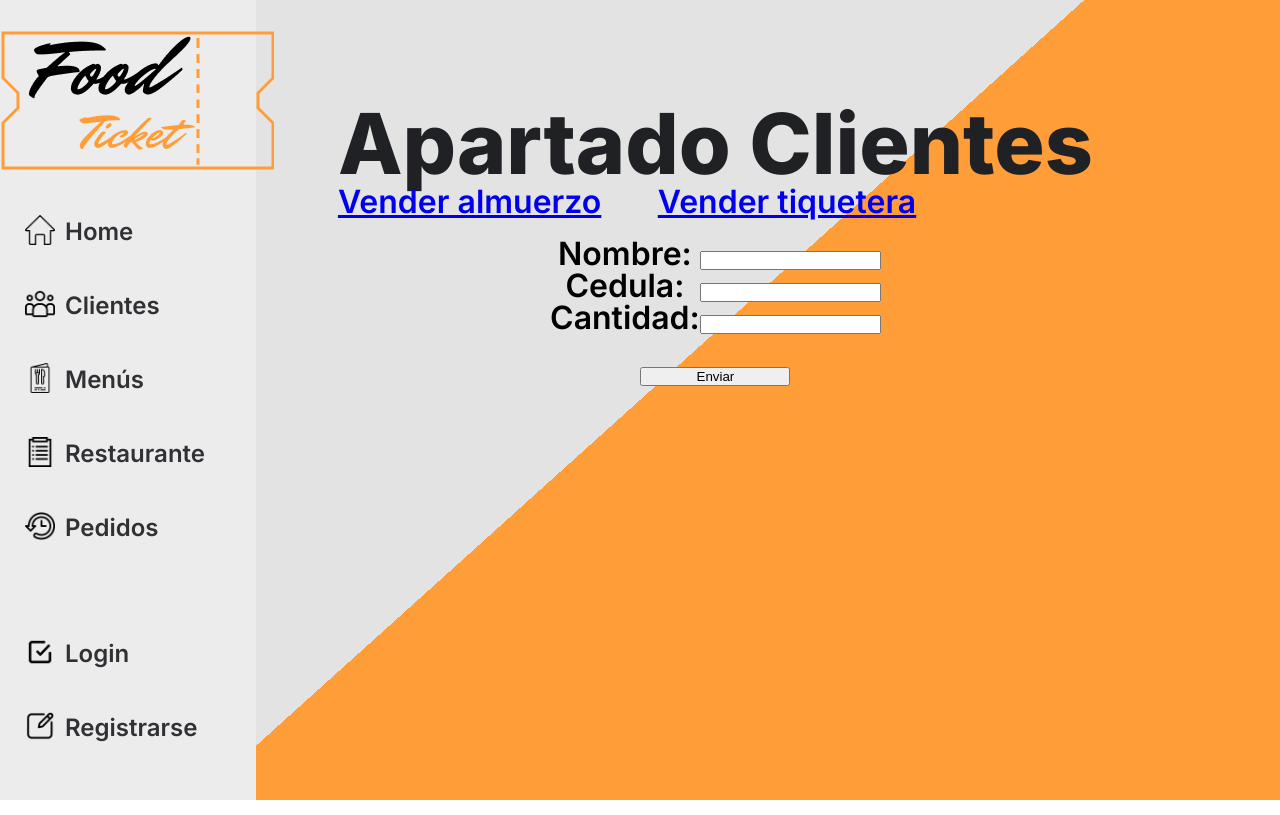
After one commit to GiBsyGG/ppi_05, a Django app: page /clientes/venta/ in a window 1280 px wide. The commit adds this page. Run offline with Django 4.2, Linux system fonts and the light colour scheme.

Commit message:
App Clientes
Primeros avances de la app clientes
1. se generaron las vistas
2. se generaron los formularios.
3. se modificaron las urls

```diff
--- /dev/null
+++ b/foodticket/clientes/forms.py
@@ -0,0 +1,10 @@
+from django import forms
+
+class FormularioVentaTiquetera(forms.Form):
+    nombre = forms.CharField(label="Nombre")
+    cedula = forms.CharField(label="Cedula", required=True)
+    cantidad = forms.IntegerField(label="Cantidad", required=True)
+
+class FormularioVentaAlmuerzo(forms.Form):
+    cedula = forms.CharField(label="Cedula", required=True)
+    cantidad = forms.IntegerField(label="Cantidad", required=True)
--- a/foodticket/clientes/templates/clientes/index.html
+++ b/foodticket/clientes/templates/clientes/index.html
@@ -6,7 +6,14 @@
     <div class="principal">
         <div class="principal__texto">
             <h1>Apartado Clientes</h1>
-            <p>Tu asistente para restaurante</p>
+            <ul class="nav nav-tabs">
+                <li><a href="{% url 'compra' %}">Vender almuerzo</a>
+                    &nbsp;&nbsp;&nbsp;&nbsp;&nbsp;
+                    <a href="{% url 'venta' %}">Vender tiquetera </a>
+                </li>
+            </ul>
+            {% block content_clientes %}
+            {% endblock  %}
         </div>
     </div>
 </main>
--- /dev/null
+++ b/foodticket/clientes/templates/clientes/venta.html
@@ -0,0 +1,16 @@
+{% extends 'clientes/index.html' %}
+{% load static %}
+
+{% block content_clientes %}
+    <div>
+        {% if "valido" in request.GET %}
+            <p style="color: white;" >Información enviada correctamente</p>
+        {% endif %}
+        <form action="" method="POST" style="text-align: center;"> {% csrf_token %}
+            <table style="color: black; margin: 20px auto;">
+                {{formulario_venta.as_table}}
+            </table>
+            <input type="submit" value="Enviar" style="width: 150px;">
+        </form>
+    </div>
+{% endblock  %}
--- a/foodticket/clientes/urls.py
+++ b/foodticket/clientes/urls.py
@@ -1,10 +1,10 @@
-from django.contrib import admin
 from django.urls import path
-
 from . import views
 
-app_name = "clientes"
 
 urlpatterns = [
-    path("", views.IndexView.as_view(), name="index"),
+    path('', views.index, name="index"),
+    path('compra/', views.compra, name="compra"),
+    path('venta/', views.venta, name="venta"),
+
 ]
--- a/foodticket/clientes/views.py
+++ b/foodticket/clientes/views.py
@@ -1,7 +1,40 @@
-from django.shortcuts import render
-from django.views import generic
-
+from django.shortcuts import render, redirect
+from .forms import FormularioVentaTiquetera, FormularioVentaAlmuerzo
 
 # Create your views here.
-class IndexView(generic.TemplateView):
-    template_name = "clientes/index.html"
+
+def index(request):
+    return render(request, "clientes/index.html")
+
+def venta(request):
+
+    formulario = FormularioVentaTiquetera()
+
+    if request.method == 'POST':
+
+        formulario = FormularioVentaTiquetera(data=request.POST)
+
+        if formulario.is_valid():
+            nombre = request.POST.get("nombre")
+            cedula = request.POST.get("cedula")
+            cantidad = request.POST.get("cantidad")
+
+        # TODO: se debe hacer el crud
+
+    return render(request, "clientes/venta.html", {"formulario_venta": formulario})
+
+def compra(request):
+
+    formulario = FormularioVentaAlmuerzo()
+
+    if request.method == 'POST':
+
+        formulario = FormularioVentaAlmuerzo(data=request.POST)
+
+        if formulario.is_valid():
+            cedula = request.POST.get("cedula")
+            cantidad = request.POST.get("cantidad")
+
+        # TODO: se debe hacer el crud
+
+    return render(request, "clientes/compra.html", {"formulario_compra": formulario})
--- a/foodticket/home/templates/home/base.html
+++ b/foodticket/home/templates/home/base.html
@@ -18,6 +18,8 @@
             padding:5px;
             border-radius:5px;
           }
+
+
     </style>
     <title>FoodTicket</title>
 </head>
@@ -41,7 +43,7 @@
                     </a>
                 </li>
                 <li class="nav-sidebar__menu__item">
-                    <a href="{% url 'clientes:index' %}" class="nav-sidebar__menu__item__link">
+                    <a href="{% url 'index' %}" class="nav-sidebar__menu__item__link">
                         <figure>
                             <img src="{% static 'home/images/clientes.png' %}" alt="Icono casa" width=30 height=30>
                         </figure>
```
Also changed, not shown: foodticket/clientes/templates/clientes/compra.html (added, +19 -0 lines).
